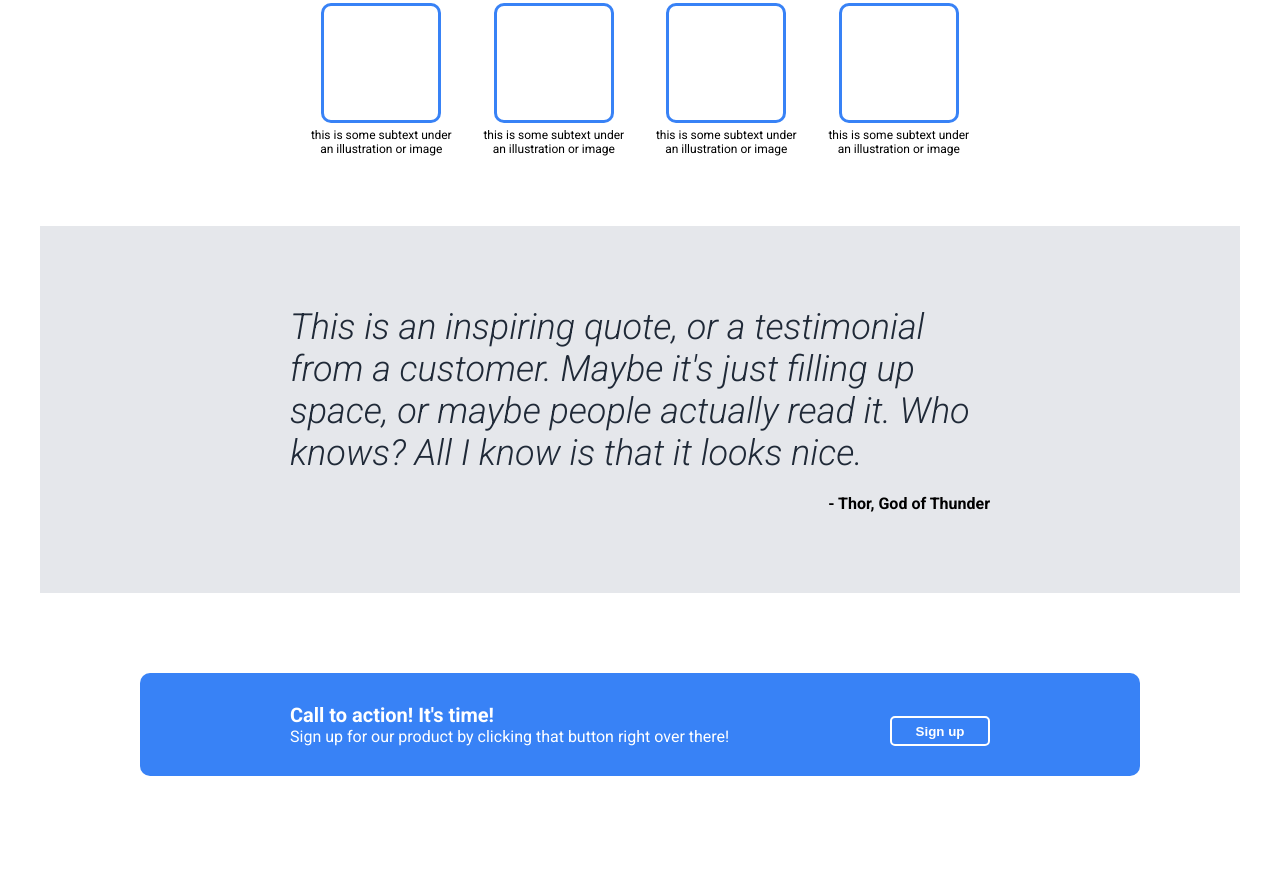
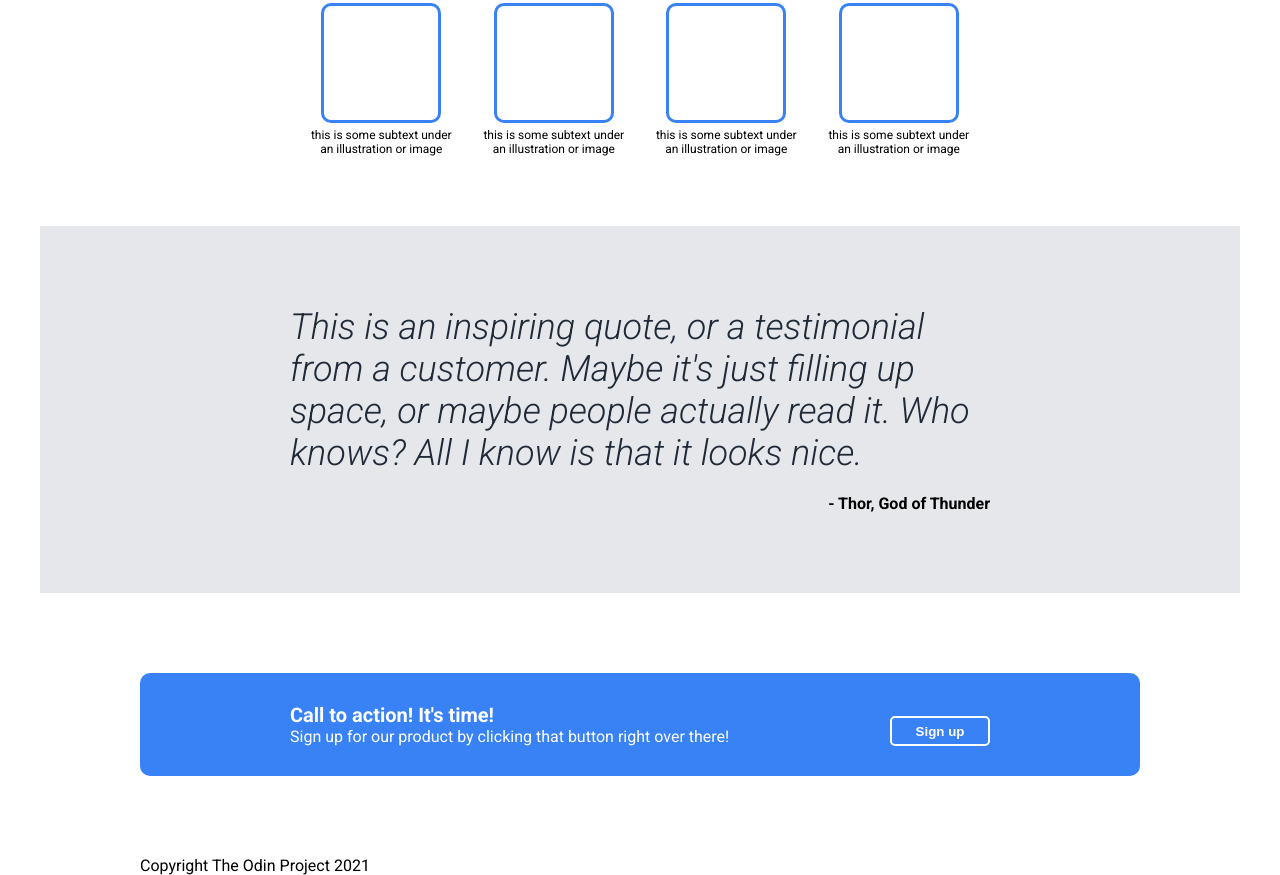
Before and after one commit to adogb/odin-landing-page, a plain HTML site: page index.html in a window 1280 px wide. Shown: the part 479-1354 px from the top of the page. Before the commit the page ends 1255 px from the top, so only its background shows below. Drawn offline with Linux system fonts and the light colour scheme.

Commit message:
Add footer text

```diff
--- a/index.html
+++ b/index.html
@@ -63,7 +63,7 @@
 
   </main>
   <footer>
-
+    <p>Copyright The Odin Project 2021</p>
   </footer>
 </body>
 </html>
```
